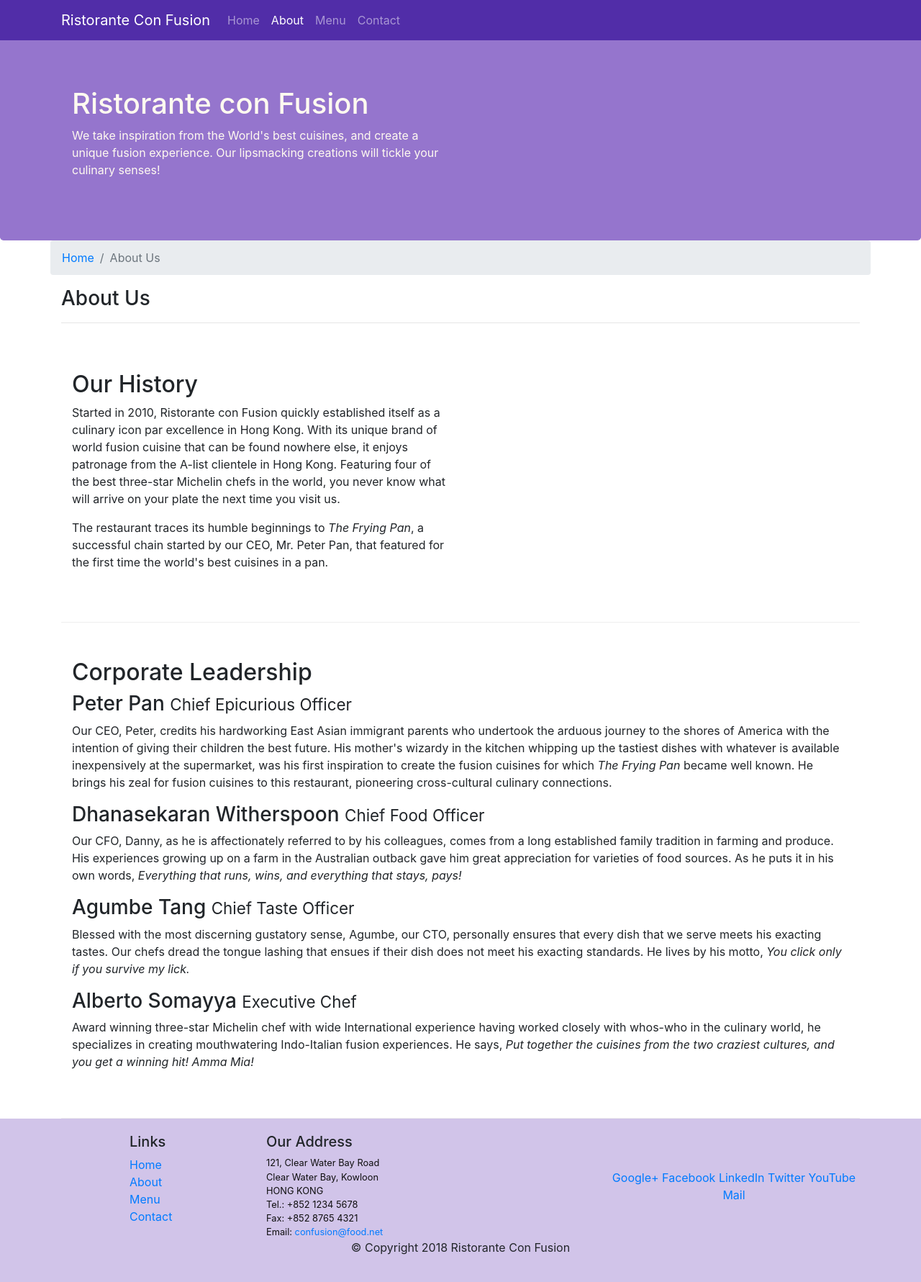
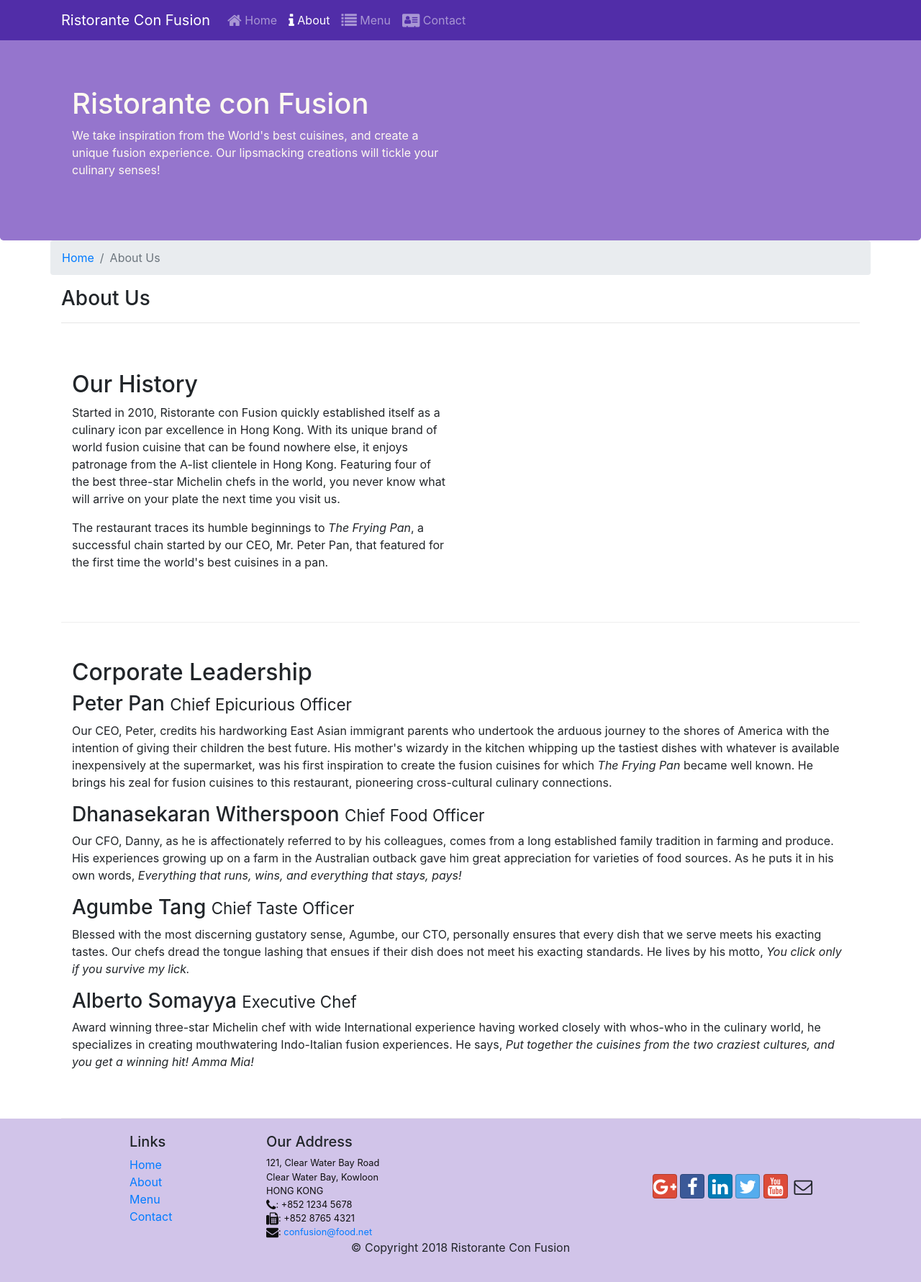
Before and after one commit to 2017116685/confusion, a website: page aboutus.html in a window 1280 px wide. Shown: the whole page at 72% size. Drawn offline with nearby package versions, Linux system fonts and the light colour scheme.

Commit message:
Added Icon Fonts

```diff
--- a/aboutus.html
+++ b/aboutus.html
@@ -8,6 +8,12 @@
 
         <!-- Bootstrap CSS -->
         <link rel="stylesheet" href="node_modules/bootstrap/dist/css/bootstrap.min.css">
+
+        <!-- Font Awesome  -->
+        <link rel="stylesheet" href="node_modules/font-awesome/css/font-awesome.min.css">
+
+        <!-- Bootstrap Social -->
+        <link rel="stylesheet" href="node_modules/bootstrap-social/bootstrap-social.css">
 
         <!-- Custom CSS -->
         <link href="css/styles.css" rel="stylesheet">
@@ -26,17 +32,17 @@
                 <a class="navbar-brand" href="./index.html">Ristorante Con Fusion</a>
                 <div class="collapse navbar-collapse" id="Navbar">
                     <ul class="navbar-nav mr-auto">
-                        <li class="nav-item">
-                            <a class="nav-link" href="./index.html">Home</a>
+                        <li class="nav-item"><a class="nav-link" href="./index.html">
+                                <span class="fa fa-home fa-lg"></span> Home</a>
                         </li>
-                        <li class="nav-item active">
-                            <a class="nav-link" href="#">About</a>
+                        <li class="nav-item active"><a class="nav-link" href="#">
+                                <span class="fa fa-info fa-lg"></span> About</a>
                         </li>
-                        <li class="nav-item">
-                            <a class="nav-link" href="#">Menu</a>
+                        <li class="nav-item"><a class="nav-link" href="#">
+                                <span class="fa fa-list fa-lg"></span> Menu</a>
                         </li>
-                        <li class="nav-item">
-                            <a class="nav-link" href="#">Contact</a>
+                        <li class="nav-item"><a class="nav-link" href="#">
+                                <span class="fa fa-address-card fa-lg"></span> Contact</a>
                         </li>
                     </ul>
                 </div>
@@ -115,19 +121,32 @@
                         121, Clear Water Bay Road<br>
                         Clear Water Bay, Kowloon<br>
                         HONG KONG<br>
-                        Tel.: +852 1234 5678<br>
-                        Fax: +852 8765 4321<br>
-                        Email: <a href="mailto:confusion@food.net">confusion@food.net</a>
+                        <i class="fa fa-phone fa-lg"></i>: +852 1234 5678<br>
+                        <i class="fa fa-fax fa-lg"></i>: +852 8765 4321<br>
+                        <i class="fa fa-envelope fa-lg"></i>: <a href="mailto:confusion@food.net">confusion@food.net</a>
                     </address>
                     </div>
                     <div class="col-12 col-sm-4 align-self-center">
                         <div class="text-center">
-                            <a href="http://google.com/+">Google+</a>
-                            <a href="http://www.facebook.com/profile.php?id=">Facebook</a>
-                            <a href="http://www.linkedin.com/in/">LinkedIn</a>
-                            <a href="http://twitter.com/">Twitter</a>
-                            <a href="http://youtube.com/">YouTube</a>
-                            <a href="mailto:">Mail</a>
+                            <a class="btn btn-social-icon btn-google" href="http://google.com/+">
+                                <i class="fa fa-google-plus"></i>
+                            </a>
+                            <a class="btn btn-social-icon btn-facebook" href="http://www.facebook.com/profile.php?id=">
+                                <i class="fa fa-facebook"></i>
+                            </a>
+                            <a class="btn btn-social-icon btn-linkedin" href="http://www.linkedin.com/in/">
+                                <i class="fa fa-linkedin"></i>
+                            </a>
+                            <a class="btn btn-social-icon btn-twitter" href="http://twitter.com/">
+                                <i class="fa fa-twitter"></i>
+                            </a>
+                            <a class="btn btn-social-icon btn-google" href="http://youtube.com/">
+                                <i class="fa fa-youtube"></i>
+                            </a>
+                            <a class="btn btn-social-icon" href="mailto:">
+                                <i class="fa fa-envelope-o"></i>
+                            </a>
+
                         </div>
                     </div>
             </div>
--- a/package.json
+++ b/package.json
@@ -15,6 +15,8 @@
     },
     "dependencies": {
         "bootstrap": "^4.5.2",
+        "bootstrap-social": "^5.1.1",
+        "font-awesome": "^4.7.0",
         "jquery": "^3.5.1",
         "popper.js": "^1.16.1"
     }
```
Also changed, not shown: index.html (+32 -13 lines), 1 other file.
